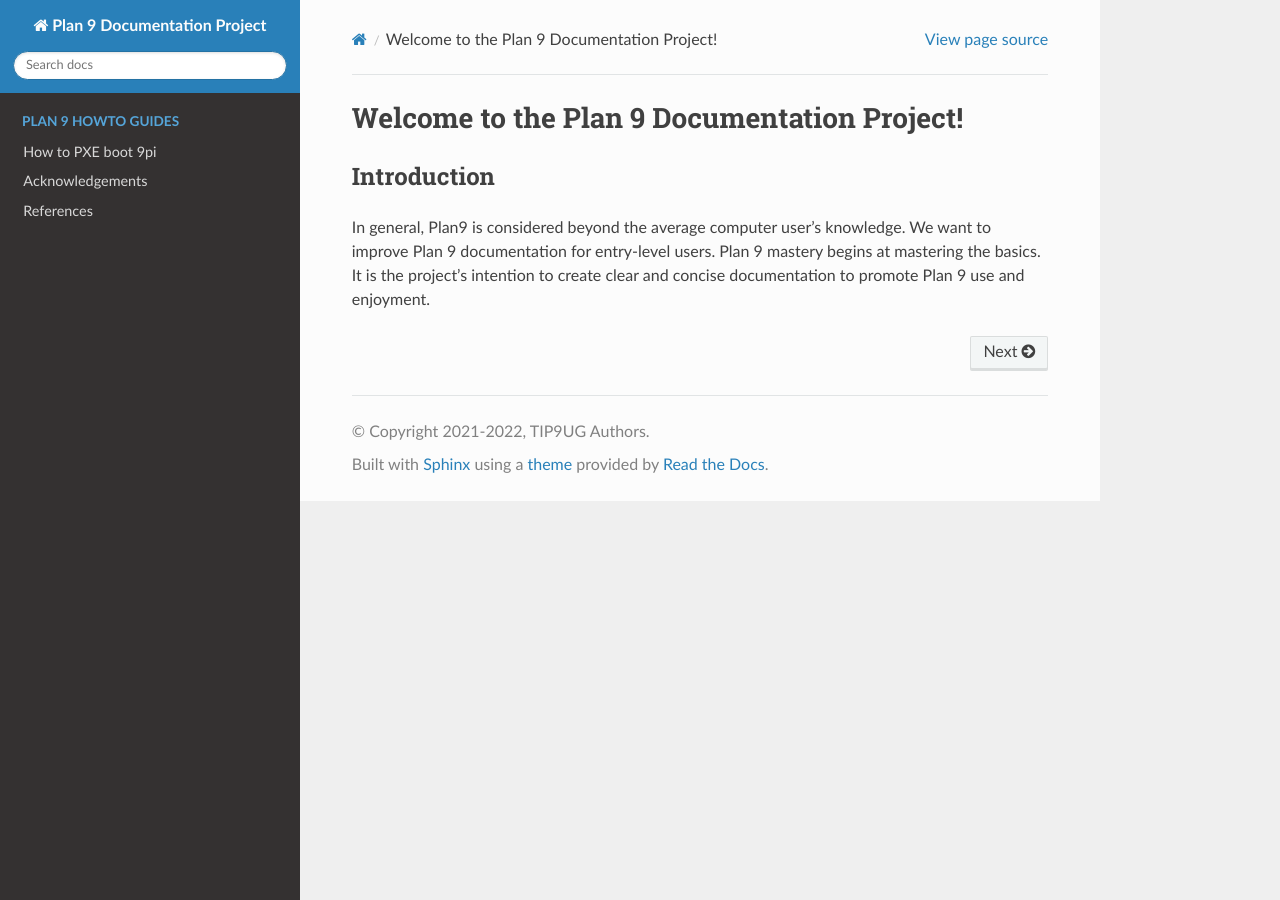
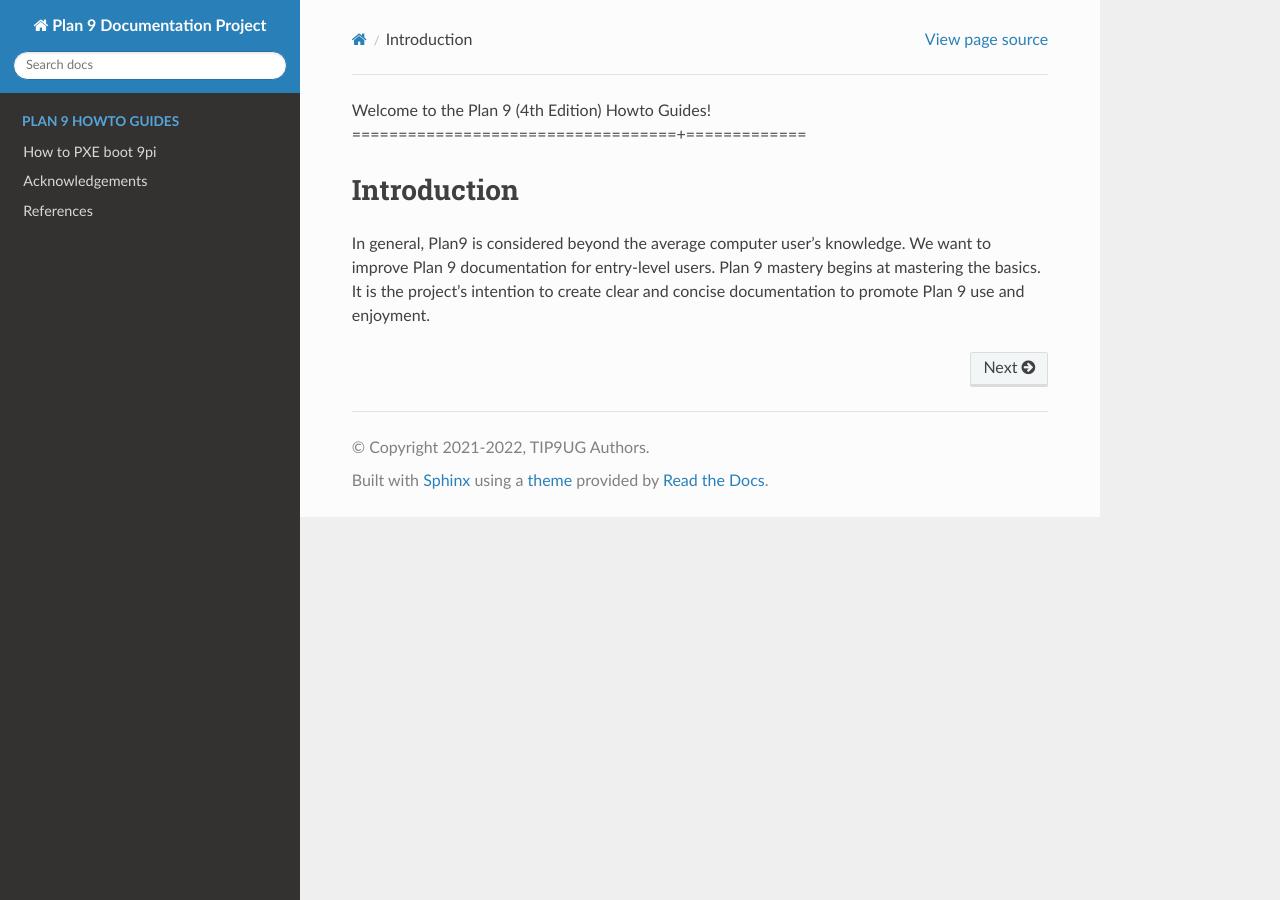
Before and after one commit to tip9ug/plan9-4th-edition-howto-guides, a Sphinx documentation site: the page built from source/index.md, in a window 1280 px wide. Built offline with Sphinx 7.4.7 and the Read the Docs theme 2.0.0, drawn with Linux system fonts in a browser that asks for light colours.

Commit message:
Revised index.md

```diff
--- a/source/index.md
+++ b/source/index.md
@@ -1,5 +1,5 @@
-Welcome to the Plan 9 Documentation Project!
-============================================
+Welcome to the Plan 9 (4th Edition) Howto Guides!
+===================================+=============
 
 ## Introduction
 
```
